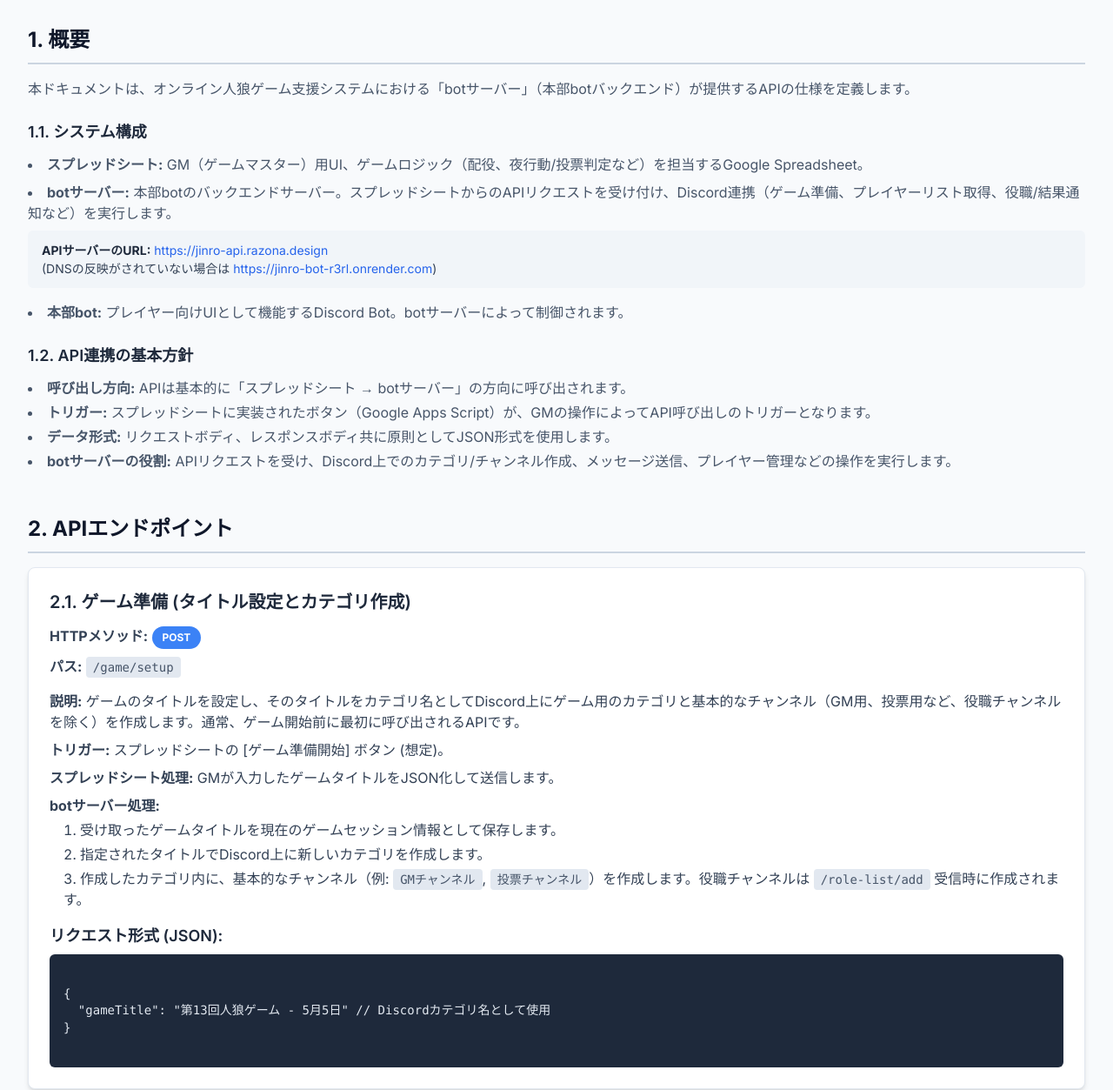
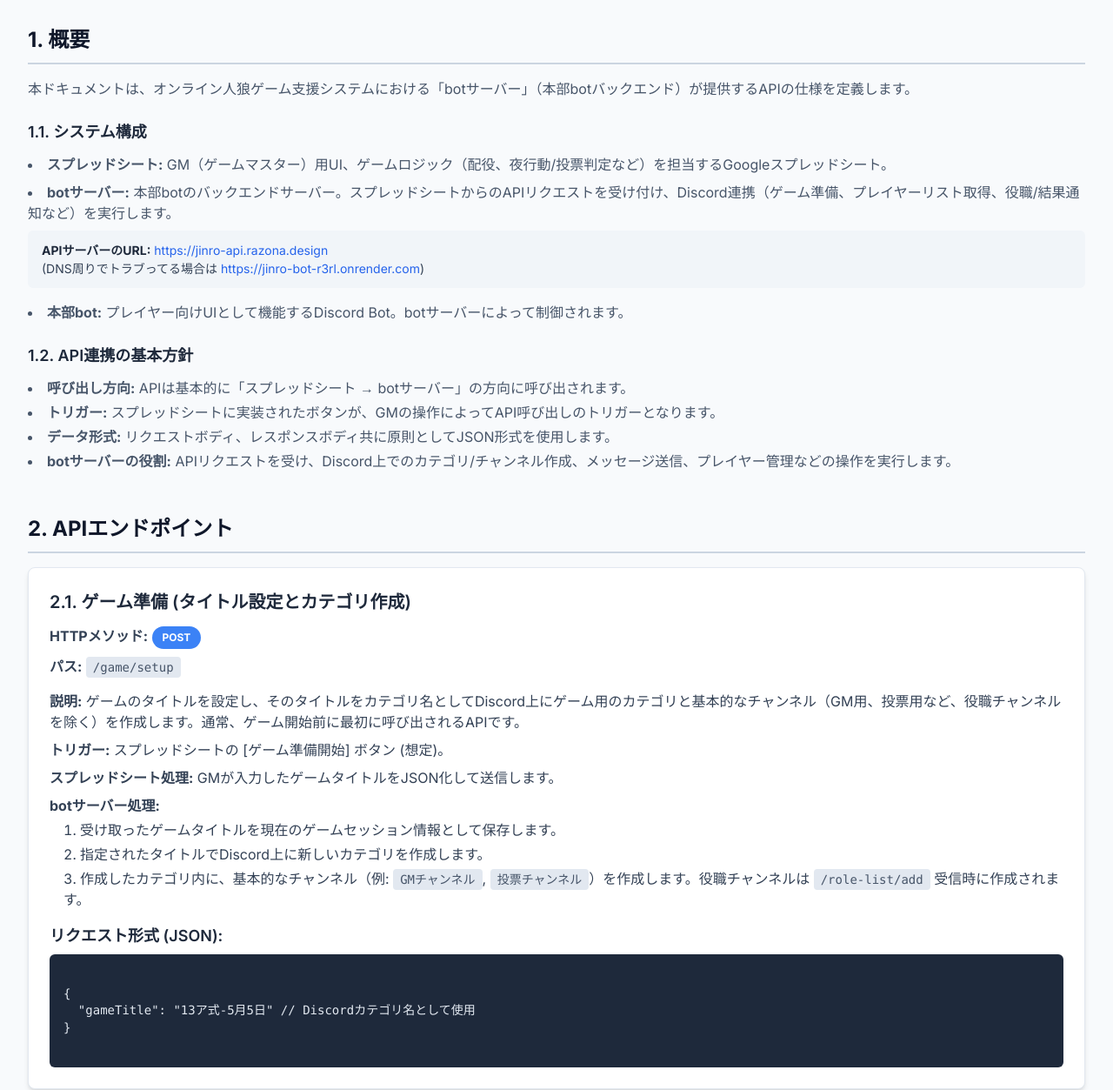
Before and after one commit to Razona/jinro-bot, a website: page public/index.html in a window 1280 px wide. Shown: the part 76-1329 px from the top of the page at 87% size. Drawn offline with nearby package versions, Linux system fonts and the light colour scheme.

Commit message:
仕様書fix

```diff
--- a/public/index.html
+++ b/public/index.html
@@ -196,12 +196,12 @@
 
     <div class="subsection-title">1.1. システム構成</div>
     <ul class="list-disc list-inside space-y-2 text-slate-600">
-      <li><strong>スプレッドシート:</strong> GM（ゲームマスター）用UI、ゲームロジック（配役、夜行動/投票判定など）を担当するGoogle Spreadsheet。</li>
+      <li><strong>スプレッドシート:</strong> GM（ゲームマスター）用UI、ゲームロジック（配役、夜行動/投票判定など）を担当するGoogleスプレッドシート。</li>
       <li>
         <strong>botサーバー:</strong> 本部botのバックエンドサーバー。スプレッドシートからのAPIリクエストを受け付け、Discord連携（ゲーム準備、プレイヤーリスト取得、役職/結果通知など）を実行します。
         <div class="api-url mt-2">
           <strong>APIサーバーのURL:</strong> <a href="https://jinro-api.razona.design" class="text-blue-600 hover:underline">https://jinro-api.razona.design</a><br>
-          (DNSの反映がされていない場合は <a href="https://jinro-bot-r3rl.onrender.com" class="text-blue-600 hover:underline">https://jinro-bot-r3rl.onrender.com</a>)
+          (DNS周りでトラブってる場合は <a href="https://jinro-bot-r3rl.onrender.com" class="text-blue-600 hover:underline">https://jinro-bot-r3rl.onrender.com</a>)
         </div>
       </li>
       <li><strong>本部bot:</strong> プレイヤー向けUIとして機能するDiscord Bot。botサーバーによって制御されます。</li>
@@ -211,7 +211,7 @@
     <div class="subsection-title">1.2. API連携の基本方針</div>
     <ul class="list-disc list-inside space-y-1 text-slate-600">
       <li><strong>呼び出し方向:</strong> APIは基本的に「スプレッドシート → botサーバー」の方向に呼び出されます。</li>
-      <li><strong>トリガー:</strong> スプレッドシートに実装されたボタン（Google Apps Script）が、GMの操作によってAPI呼び出しのトリガーとなります。</li>
+      <li><strong>トリガー:</strong> スプレッドシートに実装されたボタンが、GMの操作によってAPI呼び出しのトリガーとなります。</li>
       <li><strong>データ形式:</strong> リクエストボディ、レスポンスボディ共に原則としてJSON形式を使用します。</li>
       <li><strong>botサーバーの役割:</strong> APIリクエストを受け、Discord上でのカテゴリ/チャンネル作成、メッセージ送信、プレイヤー管理などの操作を実行します。</li>
     </ul>
@@ -240,7 +240,7 @@
       <h4>リクエスト形式 (JSON):</h4>
       <pre><code class="language-json">
 {
-  "gameTitle": "第13回人狼ゲーム - 5月5日" // Discordカテゴリ名として使用
+  "gameTitle": "13ア式-5月5日" // Discordカテゴリ名として使用
 }
             </code></pre>
     </div>
@@ -253,7 +253,7 @@
       </div>
       <p class="mb-2"><strong>説明:</strong> Discordの特定メッセージへのリアクション等に基づき、ゲーム参加者のDiscord ID、表示名、およびbotサーバー側で割り振られたプレイヤー番号のリストを取得します。<code class="path">/game/setup</code> の後に呼び出します。</p>
       <p class="mb-2"><strong>トリガー:</strong> スプレッドシートの [プレイヤーリスト取得] ボタン。</p>
-      <p class="mb-2"><strong>botサーバー処理:</strong> Discordから参加者情報を収集し、各プレイヤーに一意のプレイヤー番号を割り当て、JSON配列で返却します。</p>
+      <p class="mb-2"><strong>botサーバー処理:</strong> Discordから参加者情報を収集し、各プレイヤーに一意のplayerNumberを割り当て、JSON配列で返却します。</p>
       <p class="mb-2"><strong>スプレッドシート処理:</strong> 取得したリストを `メンバー` シートに反映させます。</p>
       <h4>レスポンス形式 (JSON):</h4>
       <pre><code class="language-json">
```
